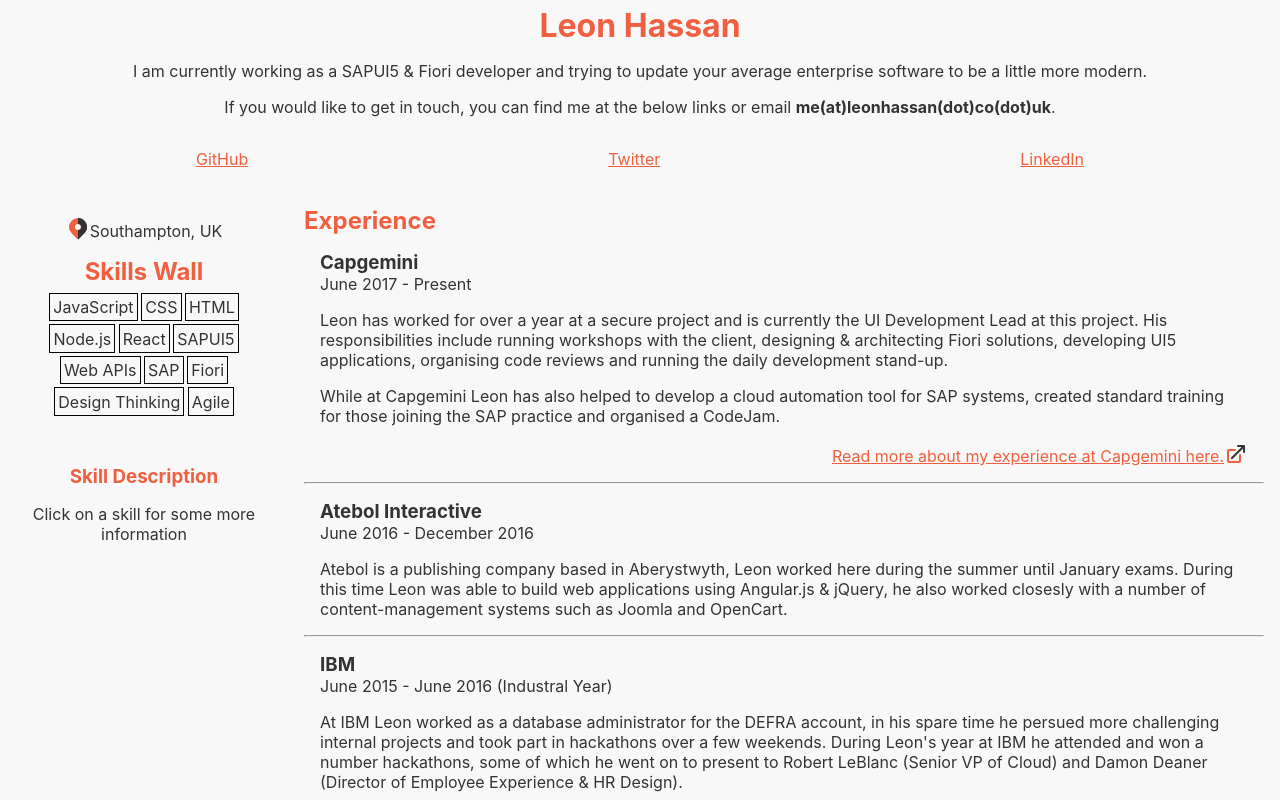
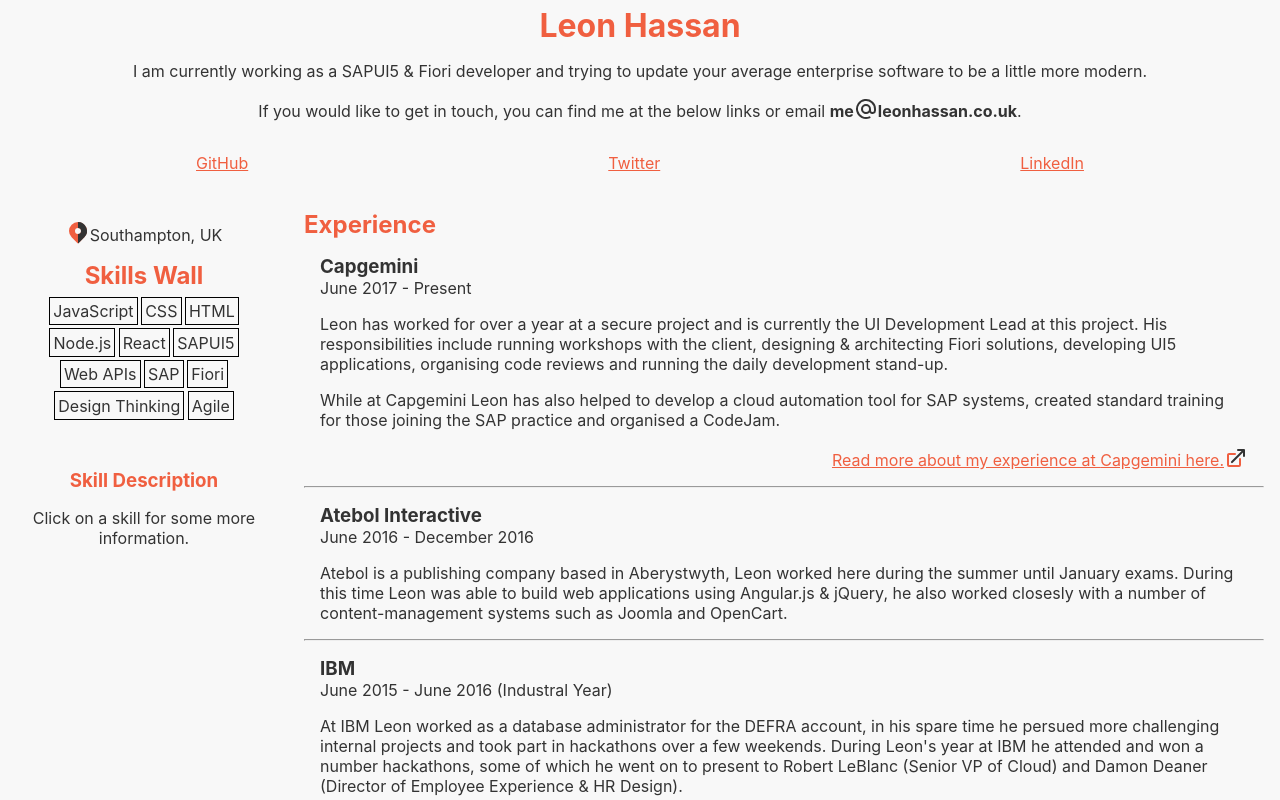
Before and after one commit to Leoooob/leonhassan.co.uk, a React (Create React App) app: page / in a window 1280 px wide. Shown: the top 800 px of the page. Built offline with nearby package versions, Linux system fonts and the light colour scheme.

Commit message:
added an @ svg to header and minor text changes

```diff
--- a/src/App.js
+++ b/src/App.js
@@ -18,7 +18,7 @@
       <header>
         <h1>Leon Hassan</h1>
         <p>I am currently working as a SAPUI5 &amp; Fiori developer and trying to update your average enterprise software to be a little more modern. </p>
-        <p>If you would like to get in touch, you can find me at the below links or email <strong>me(at)leonhassan(dot)co(dot)uk</strong>.</p>
+        <p>If you would like to get in touch, you can find me at the below links or email <strong>me<svg xmlns="http://www.w3.org/2000/svg" viewBox="0 0 24 24" class="icon"><title>@</title><desc>at symbol</desc><path class="iconSecondary" d="M15.6 15.47A4.99 4.99 0 0 1 7 12a5 5 0 0 1 10 0v1.5a1.5 1.5 0 1 0 3 0V12a8 8 0 1 0-4.94 7.4 1 1 0 1 1 .77 1.84A10 10 0 1 1 22 12v1.5a3.5 3.5 0 0 1-6.4 1.97zM12 15a3 3 0 1 0 0-6 3 3 0 0 0 0 6z"></path></svg>leonhassan.co.uk</strong>.</p>
         <ContactGlyphs/>
       </header>
     );
@@ -114,7 +114,7 @@
   {
     exp: 0,//4,
     name: "Agile",
-    desc: "Leon has worked in Agile teams throughout his career and has been an evangalist for Agile Methodologies since joining Capgemini, showcasing the difference between an Agile delivery vs Wagile or Waterfall."
+    desc: "Leon has worked in Agile teams throughout his career and has been an evangelist for Agile Methodologies since joining Capgemini, showcasing the difference between an Agile delivery vs Wagile or Waterfall."
   },
 ];
 
@@ -171,7 +171,7 @@
     this._initState = {
       skill: "Skill Description",
       exp: 0,
-      desc: "Click on a skill for some more information"
+      desc: "Click on a skill for some more information."
     };
 
     this.state = this._initState;
```
